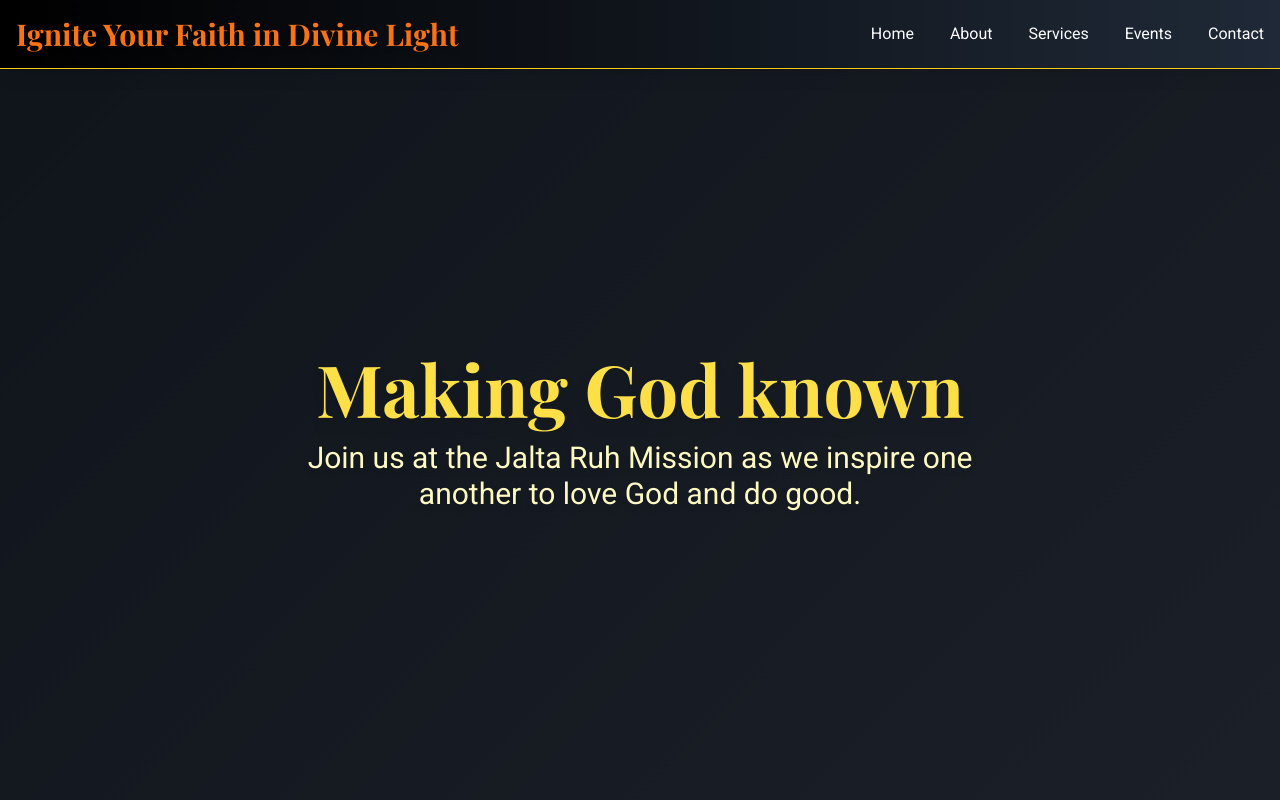
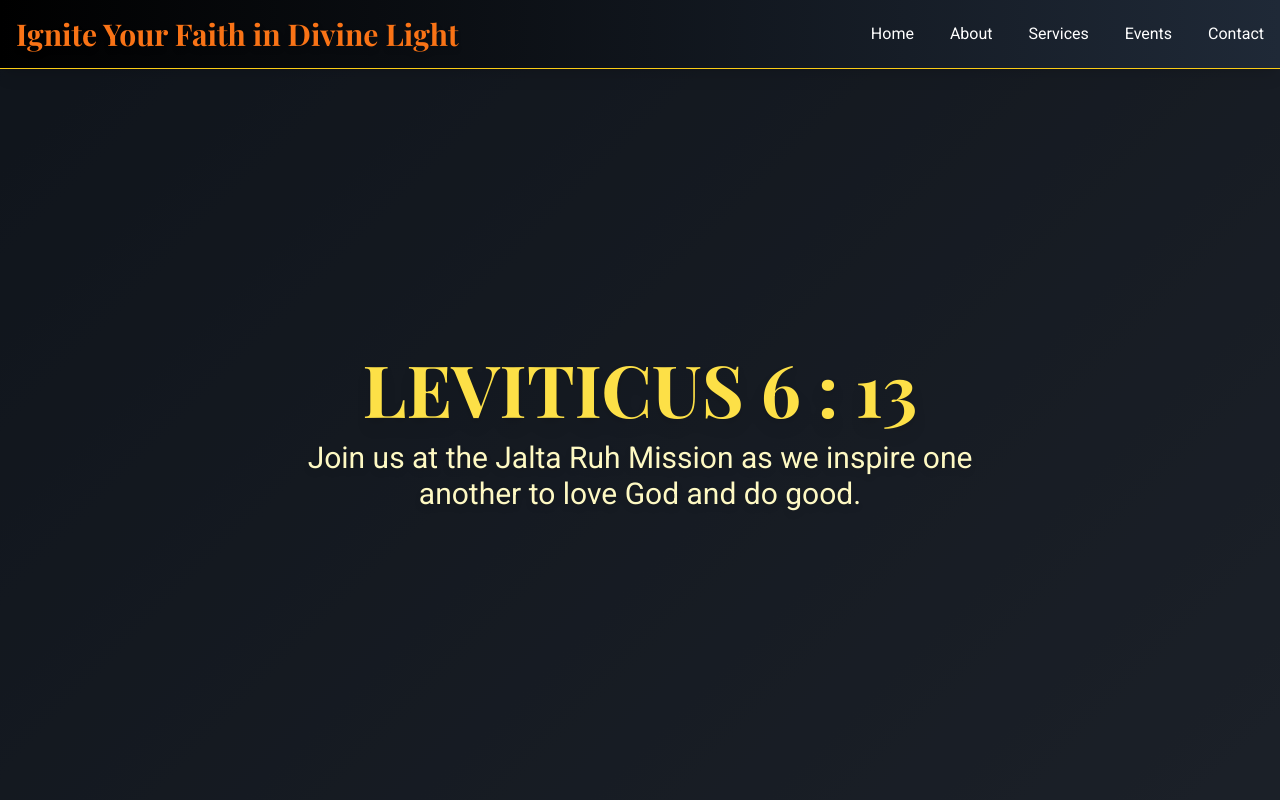
Before and after one commit to Vigmrrobot/church-website, a plain HTML site: page index.html in a window 1280 px wide. Shown: the top 800 px of the page. Drawn offline with nearby package versions, Linux system fonts and the light colour scheme.

Commit message:
Update index.html

```diff
--- a/index.html
+++ b/index.html
@@ -141,7 +141,7 @@
 
         <!-- Hero Content -->
         <div class="relative z-10 flex flex-col items-center justify-center h-full text-center text-white px-4">
-            <h1 class="text-5xl md:text-7xl font-bold mb-4 text-yellow-300 drop-shadow-lg fade-in">Making God known</h1>
+            <h1 class="text-5xl md:text-7xl font-bold mb-4 text-yellow-300 drop-shadow-lg fade-in">LEVITICUS 6 : 13</h1>
             <p class="text-xl md:text-3xl max-w-3xl text-yellow-100 drop-shadow-md fade-in" style="animation-delay: 0.3s;">Join us at the Jalta Ruh Mission as we inspire one another to love God and do good.</p>
         </div>
     </section>
```
